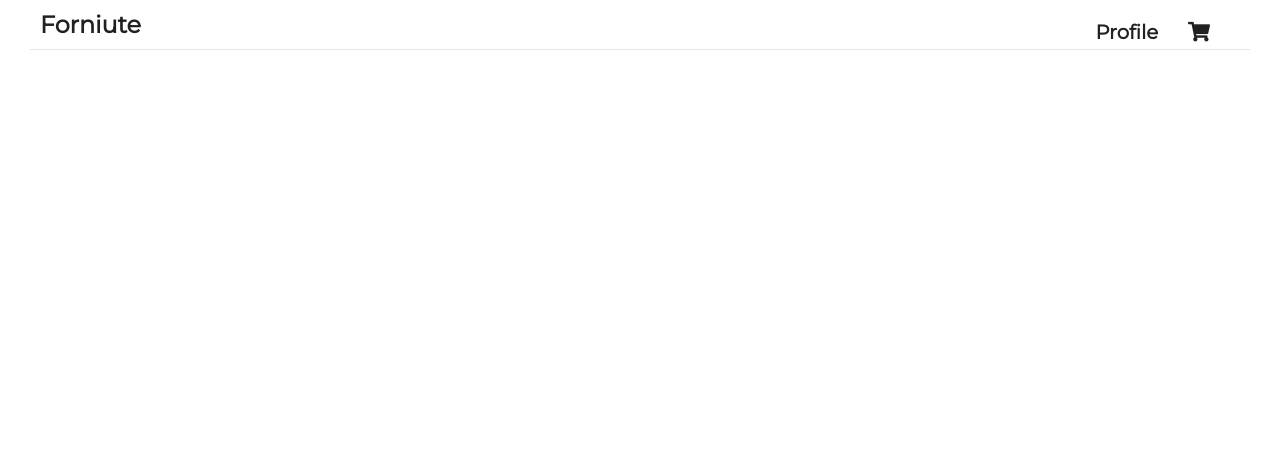
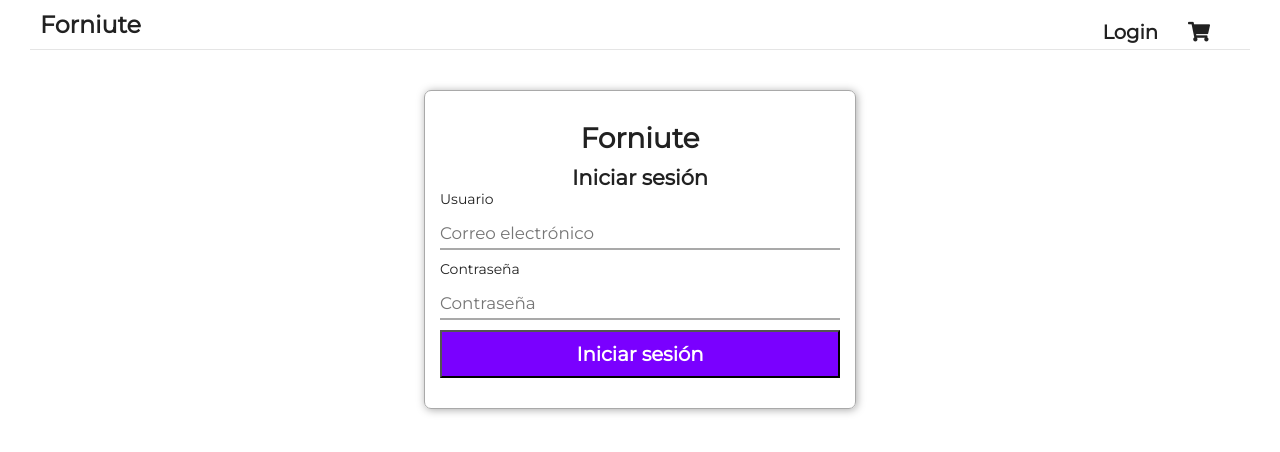
Before and after one commit to JoelJacquez/forniute, a React (Create React App) app in the folder forniute-client/: page /login in a window 1280 px wide. Shown: the top 452 px of the page. Built offline with nearby package versions, Linux system fonts and the light colour scheme.

Commit message:
login page

```diff
--- a/forniute-client/src/actions/productsActions.js
+++ b/forniute-client/src/actions/productsActions.js
@@ -1,4 +1,5 @@
 import axios from 'axios';
+import config from  '../config';
 import { GET_PRODUCTS_HOME } from '../types/productsTypes';
 import { IS_LOADING, HAVE_ERROR } from '../types/generalTypes';
 
@@ -8,7 +9,7 @@ export const getHome = () => async dispatch => {
   });
 
   try {
-    const response = await axios.get('http://localhost:9000/v1/products/');
+    const response = await axios.get(`${config.urlAPI}/products/`);
 
     dispatch({
       type: GET_PRODUCTS_HOME,
--- a/forniute-client/src/components/App.js
+++ b/forniute-client/src/components/App.js
@@ -4,6 +4,7 @@ import Header from './layout/header/Header';
 import HomePage from './pages/HomePage';
 import CarPage from './pages/CarPage';
 import ProfilePage from './pages/ProfilePage';
+import LoginPage from './pages/LoginPage';
 
 // import { HomePage, CarPage, ProfilePage } from './pages';
 
@@ -15,6 +16,7 @@ const App = () => (
       <Route exact path='/' component={ HomePage } />
       <Route exact path='/car' component={ CarPage } />
       <Route exact path='/profile' component={ ProfilePage } />
+      <Route exact path='/login' component={ LoginPage } />
     </div>
   </BrowserRouter>
 );
--- a/forniute-client/src/components/layout/header/Header.js
+++ b/forniute-client/src/components/layout/header/Header.js
@@ -11,7 +11,8 @@ class Header extends Component {
           <Link className="menu-item pull-right" to="/car">
             <i className="fas fa-shopping-cart"></i>
           </Link>
-          <Link className="menu-item pull-right" to="/profile">Profile</Link>
+          <Link className="menu-item pull-right" to="/login">Login</Link>
+          {/* <Link className="menu-item pull-right" to="/profile">Profile</Link> */}
         </div>
       </header>
     );
--- a/forniute-client/src/components/pages/LoginPage.js
+++ b/forniute-client/src/components/pages/LoginPage.js
@@ -1,11 +1,63 @@
-import React, { Component } from 'react'
+import React, { Component } from 'react';
+import './styles/LoginPage.css';
+export default class LoginPage extends Component {
+  constructor(props) {
+    super(props);
+    this.state = {
+      email: '',
+      password: '',
+      submitted: false
+    };
 
-export default class LoginPage extends Component {
+    this.handleSubmit = this.handleSubmit.bind(this);
+    this.handleChange = this.handleChange.bind(this);
+  }
+
+  handleChange(e) {
+    const { name, value } = e.target;
+    this.setState({ [name]: value });
+  }
+
+  handleSubmit(e) {
+    e.preventDefault();
+    const { email, password } = this.state;
+    console.log('====================================');
+    console.log('on sumbit');
+    console.log('email ', email);
+    console.log('password ', password);
+    console.log('====================================');
+  }
   render() {
+    const { email, password } = this.state;
     return (
-      <div>
-        Login page
+      <div className="login-container">
+        <form className="form" onSubmit={this.handleSubmit}>
+          <h1 className="center">Forniute</h1>
+          <h2 className="center">Iniciar sesión</h2>
+
+          <label>Usuario </label>
+          <input
+            type="email"
+            name="email"
+            value={email}
+            onChange={this.handleChange}
+            placeholder="Correo electrónico"
+          />
+
+          <label>Contraseña </label>
+          <input
+            type="password"
+            name="password"
+            value={password}
+            onChange={this.handleChange}
+            placeholder="Contraseña"
+          />
+
+          <span className="error-message">Error message</span>
+
+          <button>Iniciar sesión</button>
+        </form>
       </div>
-    )
+    );
   }
 }
--- /dev/null
+++ b/forniute-client/src/components/pages/styles/LoginPage.css
@@ -0,0 +1,44 @@
+.login-container {
+  padding: 40px 0;
+}
+
+.login-container .form {
+  border: 1px solid darkgray;
+  border-radius: 7px;
+  box-shadow: 1px 1px 8px darkgray;
+  margin: 0 auto;
+  padding: 30px 15px;
+  min-width: 400px;
+  width: fit-content;
+}
+.login-container .form * {
+  display: block;
+}
+.login-container .form h1 {
+  margin-bottom: 10px;
+}
+.login-container .form input {
+  background-color: none;
+  border: 0;
+  border-bottom: 2px solid darkgray;
+  font-size: 1.2em;
+  margin: 10px 0;
+  padding: 5px 0;
+  width: 100%;
+}
+.login-container .form button  {
+  width: 100%;
+  font-size: 1.4em;
+  font-weight: bold;
+  padding: 10px;
+  color:white;
+  background: #7a00ff;
+}
+.login-container .form .error-message  {
+  display: none;
+  font-size: 1em;
+  margin: 5px auto;
+  padding: 10px 0;
+  width: 100%;
+
+}
--- /dev/null
+++ b/forniute-client/src/config/index.js
@@ -0,0 +1,3 @@
+export default {
+  urlAPI: 'http://localhost:9000/v1'
+}
```
